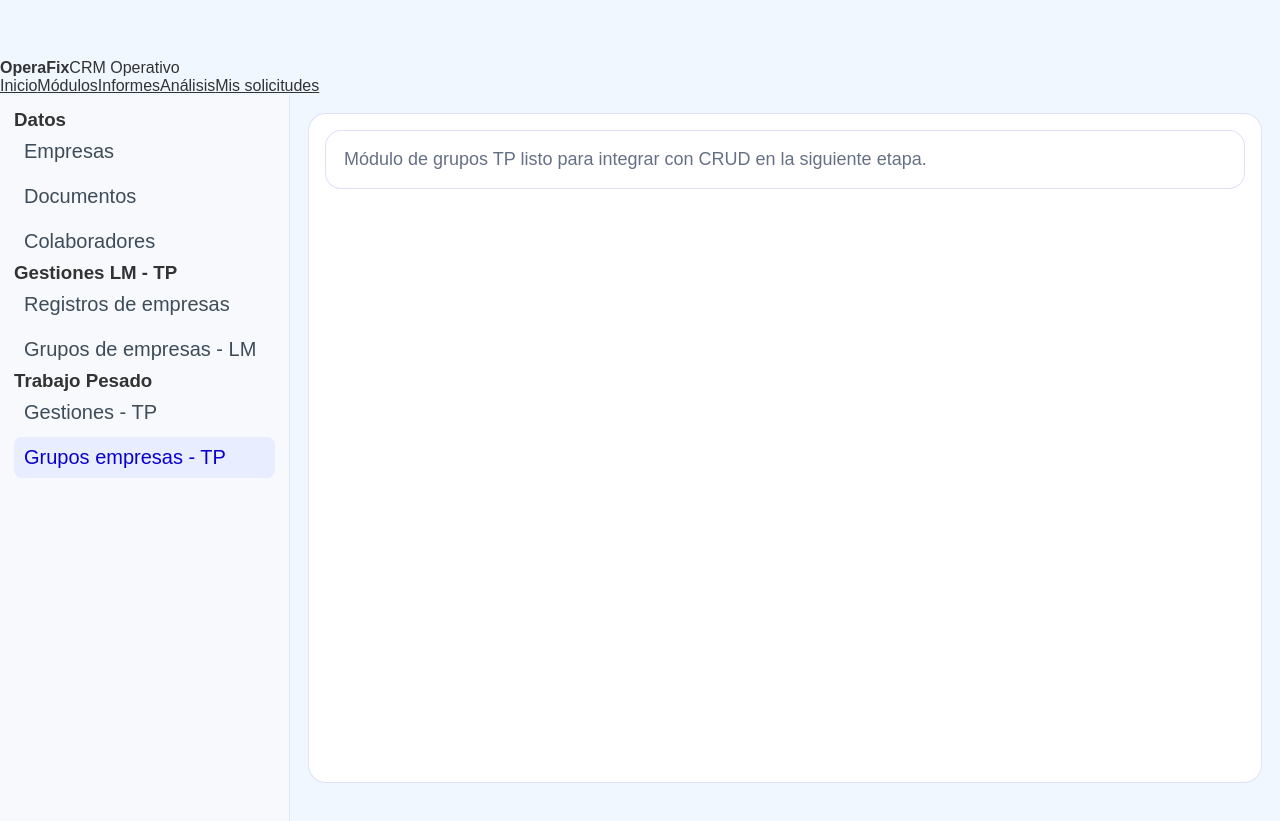
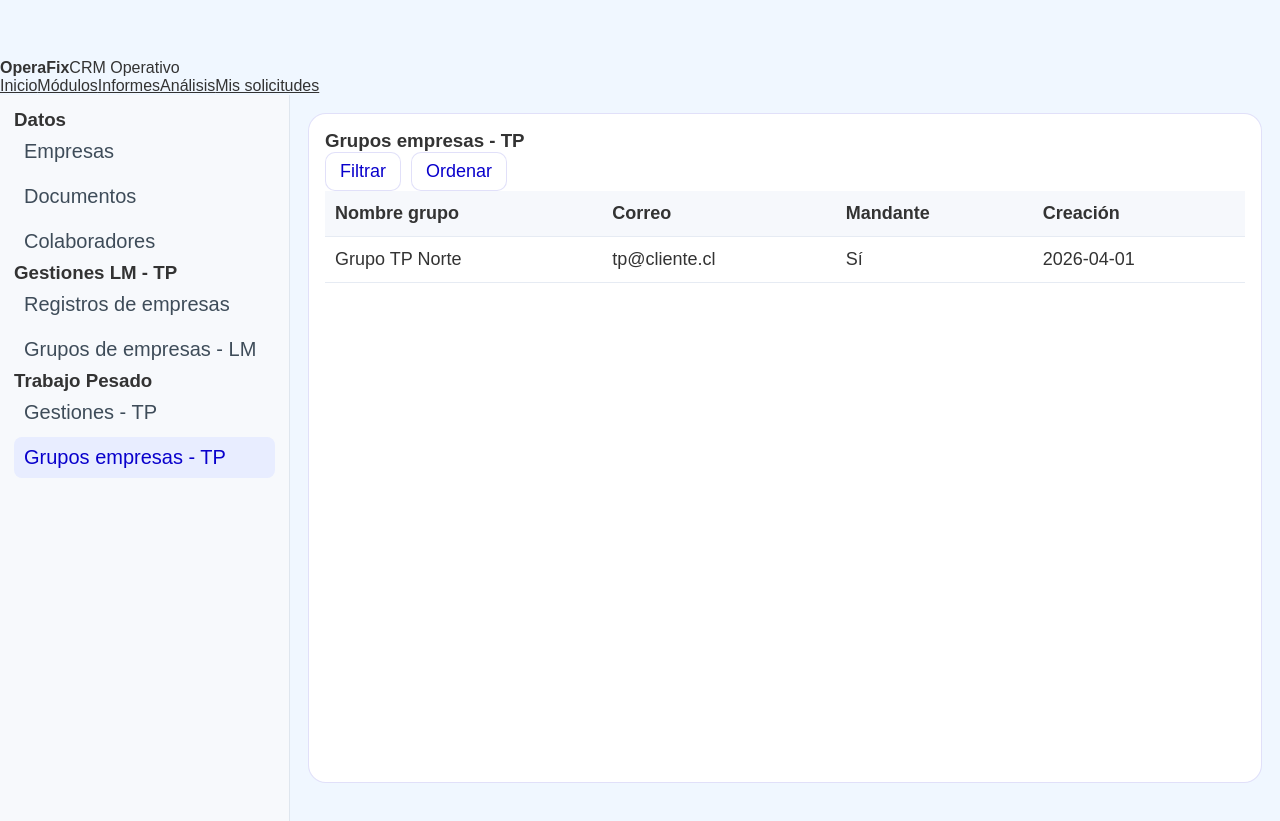
Before and after one commit to finanfixadm-oss/OperaFix, a React (Vite) app in the folder frontend/: page /grupos-tp in a window 1280 px wide. Shown: the part 1660-2481 px from the top of the page. Built offline with nearby package versions, Linux system fonts and the light colour scheme; no server answers; a web font is replaced by a local one.

Commit message:
Update TpGroupsPage.tsx

```diff
--- a/frontend/src/pages/TpGroupsPage.tsx
+++ b/frontend/src/pages/TpGroupsPage.tsx
@@ -1,3 +1,20 @@
+import DataTable from "../components/DataTable";
+
+const rows = [
+  { id: "1", name: "Grupo TP Norte", email: "tp@cliente.cl", mandante: "Sí", created_at: "2026-04-01" }
+];
+
 export default function TpGroupsPage() {
-  return <div className="placeholder-panel">Módulo de grupos TP listo para integrar con CRUD en la siguiente etapa.</div>;
+  return (
+    <DataTable
+      title="Grupos empresas - TP"
+      columns={[
+        { key: "name", label: "Nombre grupo" },
+        { key: "email", label: "Correo" },
+        { key: "mandante", label: "Mandante" },
+        { key: "created_at", label: "Creación" }
+      ]}
+      rows={rows}
+    />
+  );
 }
```
